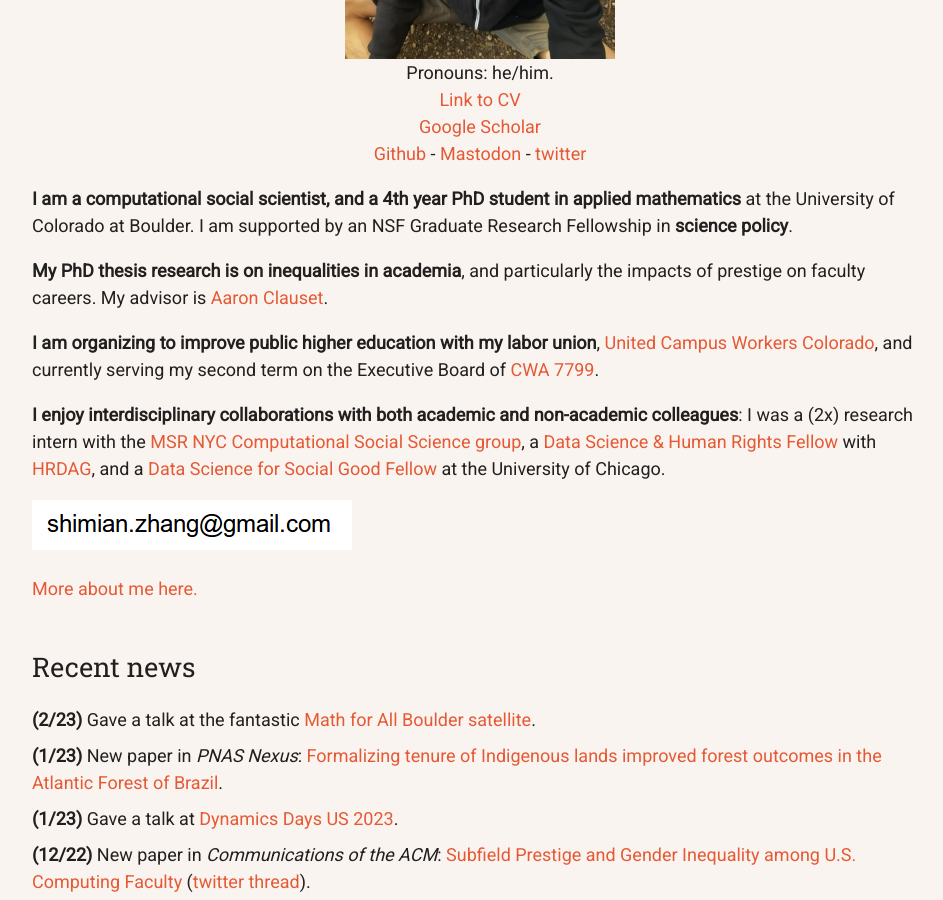
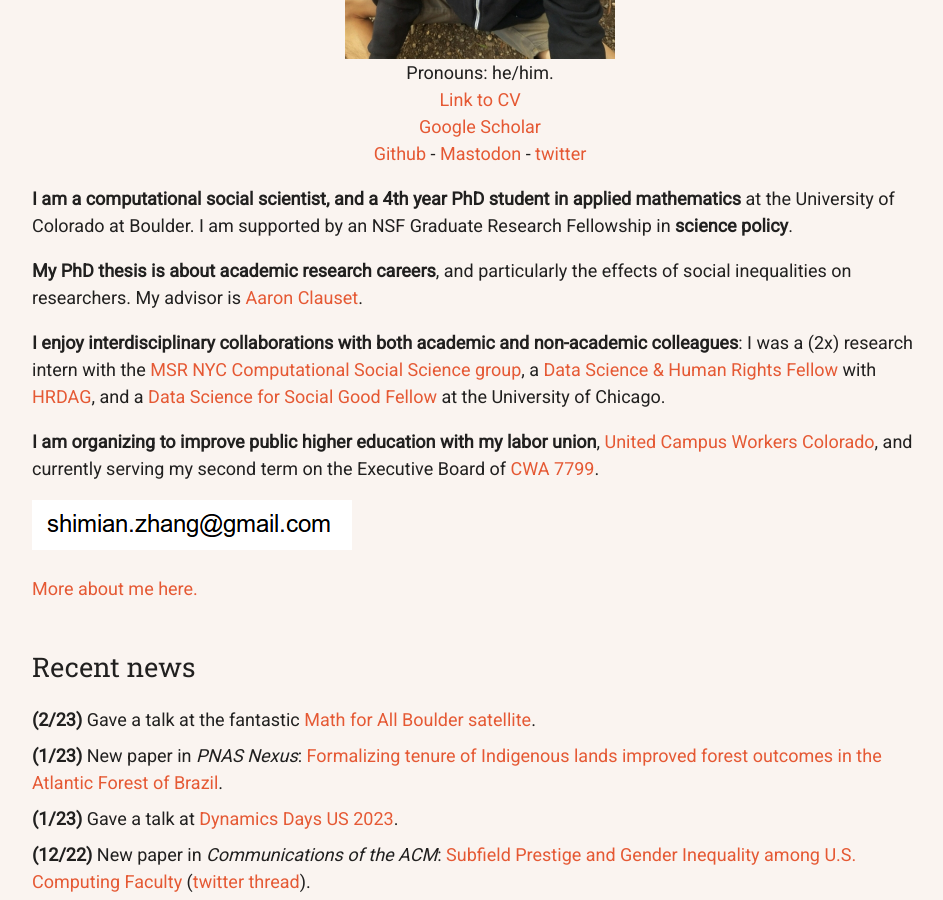
Before and after one commit to samzhang111/samzhang111.github.io, a Jekyll site: the page built from index.html, in a window 1280 px wide and 900 px high, scrolled down 398 px. Shown: the whole window, without its empty margins (160-1103 px from the left). Built offline with Jekyll 4.4.1, drawn with Linux system fonts in a browser that asks for light colours; nearby versions of some CDN libraries.

Commit message:
bio update

```diff
--- a/index.html
+++ b/index.html
@@ -11,15 +11,15 @@ layout: default
     <b>I am a computational social scientist, and a 4th year PhD student in applied mathematics</b> at the University of Colorado at Boulder. I am supported by an NSF Graduate Research Fellowship in <b>science policy</b>.
 
     <p>
-    <b>My PhD thesis research is on inequalities in academia</b>, and particularly the impacts of prestige on faculty careers.
+    <b>My PhD thesis is about academic research careers</b>, and particularly the effects of social inequalities on researchers.
     My advisor is <a href="https://aaronclauset.github.io/" target="_blank">Aaron Clauset</a>.
-
-    <p>
-    <b>I am organizing to improve public higher education with my labor union</b>, <a href="https://ucwcolorado.org" target="_blank">United Campus Workers Colorado</a>, and currently serving my second term on the Executive Board of <a href="https://cwa7799.org" target="_blank">CWA 7799</a>.
 
     <p>
     <b>I enjoy interdisciplinary collaborations with both academic and non-academic colleagues</b>: I was a (2x) research intern with the <a href="https://www.microsoft.com/en-us/research/theme/computational-social-science/" target="_blank">MSR NYC Computational Social Science group</a>,
     a <a href="https://hrdag.org/people/sam-zhang/" target="_blank">Data Science & Human Rights Fellow</a> with <a href="https://hrdag.org" target="_blank">HRDAG</a>, and a <a href="https://dssgfellowship.org/" target="_blank">Data Science for Social Good Fellow</a> at the University of Chicago.
+
+    <p>
+    <b>I am organizing to improve public higher education with my labor union</b>, <a href="https://ucwcolorado.org" target="_blank">United Campus Workers Colorado</a>, and currently serving my second term on the Executive Board of <a href="https://cwa7799.org" target="_blank">CWA 7799</a>.
 
     <div>
         <div>
```
